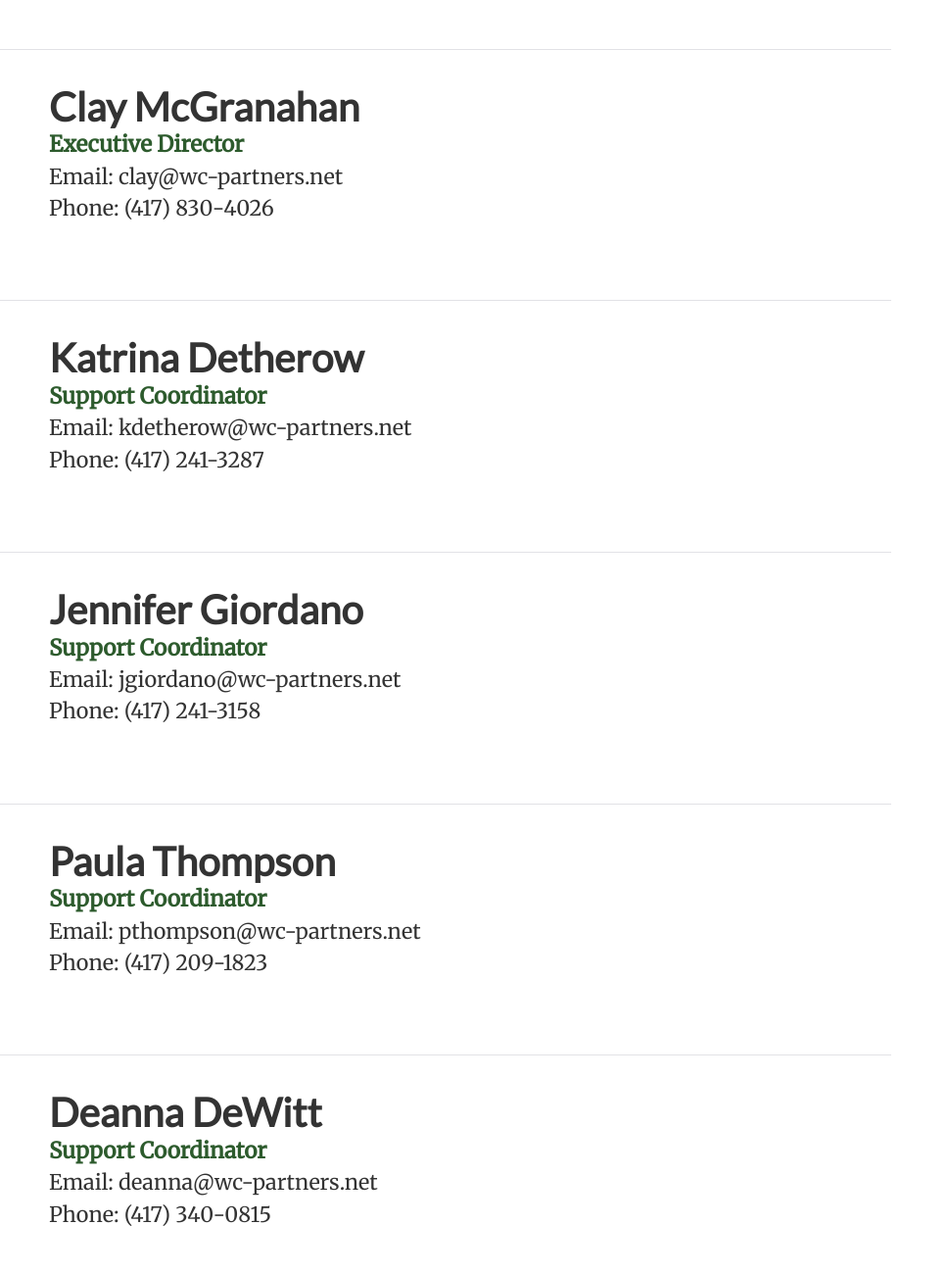
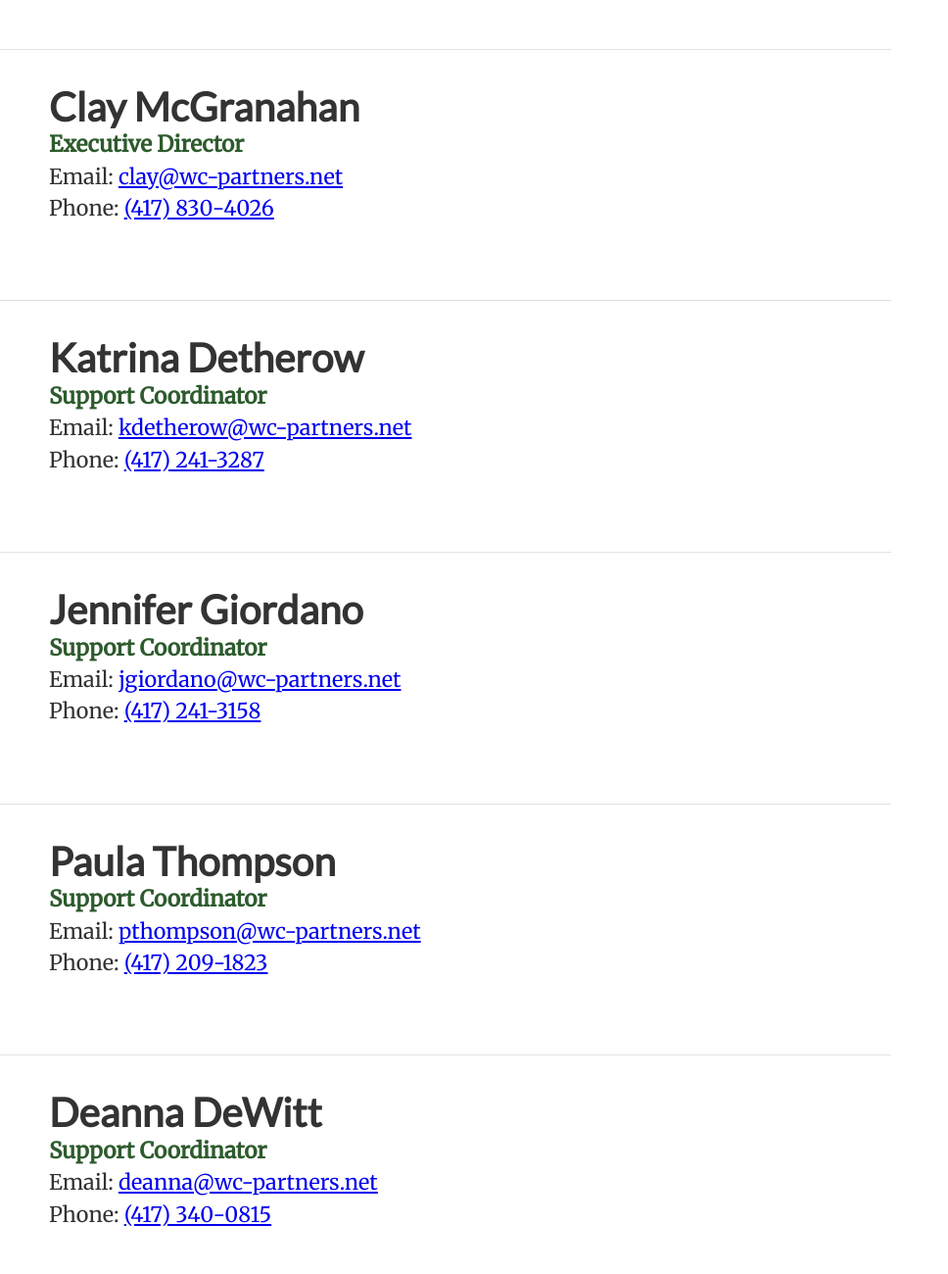
Before and after one commit to tpage99/wcpartners, a Gatsby site: page /sc-contact in a window 1280 px wide. Shown: the part 140-1440 px from the top of the page at 98% size, 312-1280 px from the left. Built offline with nearby package versions, Linux system fonts and the light colour scheme; Gatsby itself is replaced by a stand-in of ours.

Commit message:
added telephone and mailto links for simplicity

```diff
--- a/src/components/footer.js
+++ b/src/components/footer.js
@@ -21,8 +21,8 @@ export default class footer extends Component {
         </p>
         <p>
           <span style={{ fontWeight: `bold` }}>WC Partners </span>
-          {` `}©{new Date().getFullYear()}. Contact WC Partners by phone at
-          (417) 630-0782 or by email at{" "}
+          {` `}©{new Date().getFullYear()}. Contact WC Partners by phone at{" "}
+          <a href="tel:1-417-630-0782">(417) 630-0782</a> or by email at{" "}
           <a href="mailto:info@wc-partners.net" aria-label="Email WC Partners">
             info@wc-partners.net
           </a>
--- a/src/pages/contact.js
+++ b/src/pages/contact.js
@@ -45,8 +45,8 @@ const Contact = () => (
               }}
             >
               <div style={{ display: `inline-block`, padding: `0.5rem` }}>
-                <span style={{ fontWeight: `bold` }}>Phone:</span> (417)
-                630-0782
+                <span style={{ fontWeight: `bold` }}>Phone:</span>{" "}
+                <a href="tel:1-417-630-0782">(417) 630-0782</a>
               </div>
               <div style={{ display: `inline-block`, padding: `0.5rem` }}>
                 <span style={{ fontWeight: `bold` }}>Fax:</span> (417) 630-0783
--- a/src/pages/sc-contact.js
+++ b/src/pages/sc-contact.js
@@ -26,9 +26,10 @@ const SCContact = () => (
             <p>
               <span className="contact-title">Executive Director</span>
               <br />
-              Email: clay@wc-partners.net
+              Email:{" "}
+              <a href="mailto: clay@wc-partners.net">clay@wc-partners.net</a>
               <br />
-              Phone: (417) 830-4026
+              Phone: <a href="tel:1-417-830-4026">(417) 830-4026</a>
             </p>
           </div>
           <div className="line-break"></div>
@@ -44,9 +45,12 @@ const SCContact = () => (
             <p>
               <span className="contact-title">Support Coordinator</span>
               <br />
-              Email: kdetherow@wc-partners.net
+              Email:{" "}
+              <a href="mailto: kdetherow@wc-partners.net">
+                kdetherow@wc-partners.net
+              </a>
               <br />
-              Phone: (417) 241-3287
+              Phone: <a href="tel:1-417-241-3287">(417) 241-3287</a>
             </p>
           </div>
           <div className="line-break"></div>
@@ -62,9 +66,12 @@ const SCContact = () => (
             <p>
               <span className="contact-title">Support Coordinator</span>
               <br />
-              Email: jgiordano@wc-partners.net
+              Email:{" "}
+              <a href="mailto: jgiordano@wc-partners.net">
+                jgiordano@wc-partners.net
+              </a>
               <br />
-              Phone: (417) 241-3158
+              Phone: <a href="tel:1-417-241-3158">(417) 241-3158</a>
             </p>
           </div>
           <div className="line-break"></div>
@@ -80,9 +87,12 @@ const SCContact = () => (
             <p>
               <span className="contact-title">Support Coordinator</span>
               <br />
-              Email: pthompson@wc-partners.net
+              Email:{" "}
+              <a href="mailto: pthompson@wc-partners.net">
+                pthompson@wc-partners.net
+              </a>
               <br />
-              Phone: (417) 209-1823
+              Phone: <a href="tel:1-417-209-1823">(417) 209-1823</a>
             </p>
           </div>
           <div className="line-break"></div>
@@ -98,9 +108,12 @@ const SCContact = () => (
             <p>
               <span className="contact-title">Support Coordinator</span>
               <br />
-              Email: deanna@wc-partners.net
+              Email:{" "}
+              <a href="mailto: deanna@wc-partners.net">
+                deanna@wc-partners.net
+              </a>
               <br />
-              Phone: (417) 340-0815
+              Phone: <a href="tel:1-417-340-0815">(417) 340-0815</a>
             </p>
           </div>
           <div className="line-break"></div>
@@ -116,9 +129,10 @@ const SCContact = () => (
             <p>
               <span className="contact-title">Support Coordinator</span>
               <br />
-              Email: tpage@wc-partners.net
+              Email:{" "}
+              <a href="mailto:tpage@wc-partners.net">tpage@wc-partners.net</a>
               <br />
-              Phone: (417) 830-0884
+              Phone: <a href="tel:1-417-830-0884">(417) 830-0884</a>
             </p>
           </div>
         </div>
```
